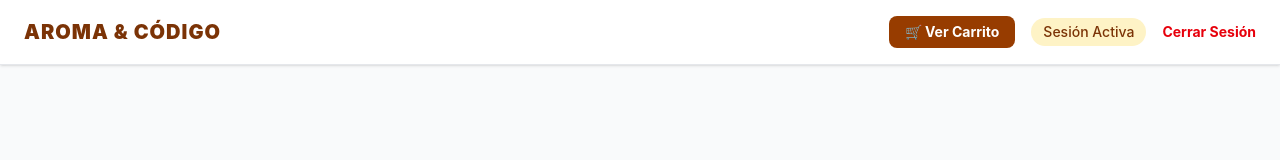
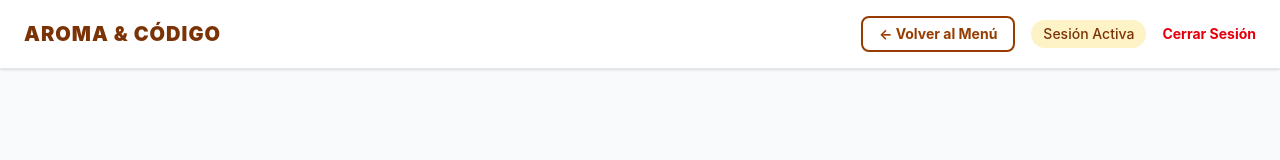
Before and after one commit to JoseAlfonsoB/Aroma_y_codigo, a React app in the folder frontend/: page /carrito in a window 1280 px wide. Shown: the top 160 px of the page. Built offline with nearby package versions, Linux system fonts and the light colour scheme; no server answers; sample sign-in values are in the browser's storage; the HTML template or start-up script is replaced by a standard one.

Commit message:
UPDATE:Se implemento un nuevo botón para poder regresar al 'Catalogo' cuando el usuario esta dentro del carrito.

```diff
--- a/frontend/src/App.jsx
+++ b/frontend/src/App.jsx
@@ -1,6 +1,7 @@
 // src/App.jsx
 import React, { useContext } from 'react';
-import { BrowserRouter as Router, Routes, Route, Navigate, Link } from 'react-router-dom';
+// Importamos useLocation y useNavigate para la reactividad total del botón
+import { BrowserRouter as Router, Routes, Route, Navigate, Link, useLocation, useNavigate } from 'react-router-dom';
 // 1. Importamos el proveedor oficial de PayPal SDK
 import { PayPalScriptProvider } from "@paypal/react-paypal-js";
 import { LoginForm } from './components/organisms/LoginForm.jsx';
@@ -9,6 +10,51 @@ import { ProductGrid } from './components/organisms/ProductGrid.jsx';
 import { ProtectedRoute } from './components/ProtectedRoute.jsx';
 import { AuthContext } from './context/AuthContext';
 import { CartList } from './components/organisms/CartList.jsx';
+
+// 🚀 SUB-COMPONENTE NAVBAR CON EL BOTÓN MULTIFUNCIONAL REACTIVO
+function Navbar({ user, logout }) {
+  const location = useLocation(); // Sabe exactamente en qué URL está parado el cliente
+  const navigate = useNavigate(); // Permite redireccionar de forma imperativa
+
+  // Evaluamos de forma booleana si el usuario se encuentra actualmente visualizando el carrito
+  const esCarrito = location.pathname === '/carrito';
+
+  return (
+    <header className="bg-white border-b border-gray-200 py-4 px-6 flex justify-between items-center shadow-sm">
+      <Link to={user ? "/catalogo" : "/login"} className="text-xl font-black text-amber-900 tracking-wider">
+        AROMA & CÓDIGO
+      </Link>
+
+      {user && (
+        <div className="flex items-center gap-4">
+
+          {/* 👇 CAMBIO RADICAL: BOTÓN ÚNICO, REACTIVO Y MUTABLE */}
+          {/* Cambia su acción y sus clases de diseño según el valor de 'esCarrito' */}
+          <button
+            onClick={() => navigate(esCarrito ? '/catalogo' : '/carrito')}
+            className={`text-sm font-bold px-4 py-1.5 rounded-lg transition-all duration-200 ${esCarrito
+                ? "border-2 border-amber-800 text-amber-800 hover:bg-amber-50" // Diseño sutil para "Regresar"
+                : "bg-amber-800 text-white hover:bg-amber-900" // Diseño sólido para "Ver Carrito"
+              }`}
+          >
+            {esCarrito ? '← Volver al Menú' : '🛒 Ver Carrito'}
+          </button>
+
+          <span className="text-sm bg-amber-100 text-amber-900 px-3 py-1 rounded-full font-medium">
+            {user.nombre || 'Sesión Activa'}
+          </span>
+
+          <button
+            onClick={logout}
+            className="text-sm font-bold text-red-600 hover:text-red-800 transition-colors"
+          >
+            Cerrar Sesión
+          </button>
+        </div>
+      )}
+    </header>
+  );
+}
 
 function App() {
   const { user, logout } = useContext(AuthContext);
@@ -26,35 +72,8 @@ function App() {
       <Router>
         <div className="min-h-screen bg-gray-50 flex flex-col">
 
-          {/* Navbar Dinámica */}
-          <header className="bg-white border-b border-gray-200 py-4 px-6 flex justify-between items-center shadow-sm">
-            <Link to={user ? "/catalogo" : "/login"} className="text-xl font-black text-amber-900 tracking-wider">
-              AROMA & CÓDIGO
-            </Link>
-
-            {user && (
-              <div className="flex items-center gap-4">
-                {/* ENLACE SPA HACIA EL CARRITO DE COMPRAS */}
-                <Link
-                  to="/carrito"
-                  className="text-sm font-bold bg-amber-800 text-white px-4 py-1.5 rounded-lg hover:bg-amber-900 transition-colors"
-                >
-                  🛒 Ver Carrito
-                </Link>
-
-                <span className="text-sm bg-amber-100 text-amber-900 px-3 py-1 rounded-full font-medium">
-                  {user.nombre || 'Sesión Activa'}
-                </span>
-
-                <button
-                  onClick={logout}
-                  className="text-sm font-bold text-red-600 hover:text-red-800 transition-colors"
-                >
-                  Cerrar Sesión
-                </button>
-              </div>
-            )}
-          </header>
+          {/* Llamamos a nuestra Navbar Dinámica inyectándole los estados de autenticación */}
+          <Navbar user={user} logout={logout} />
 
           {/* Contenedor de Vistas */}
           <main className="flex-1 flex items-center justify-center p-4">
```
